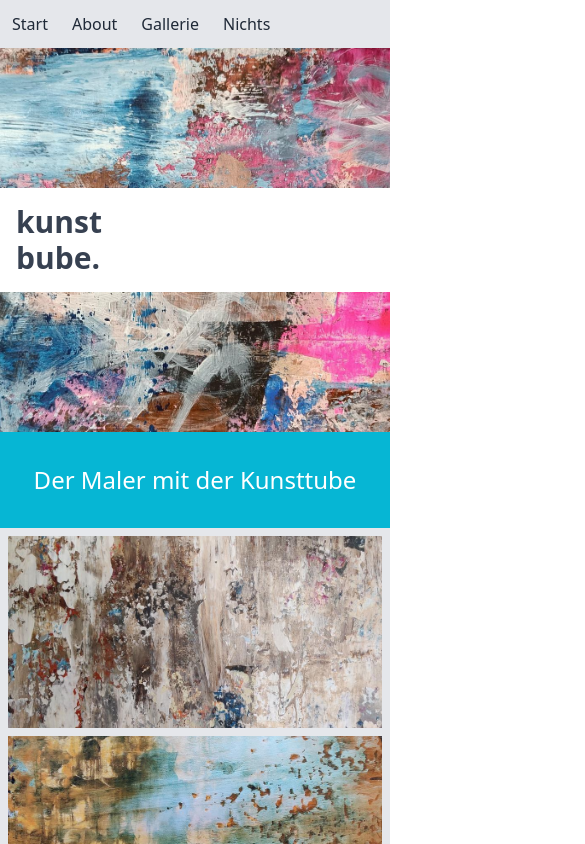
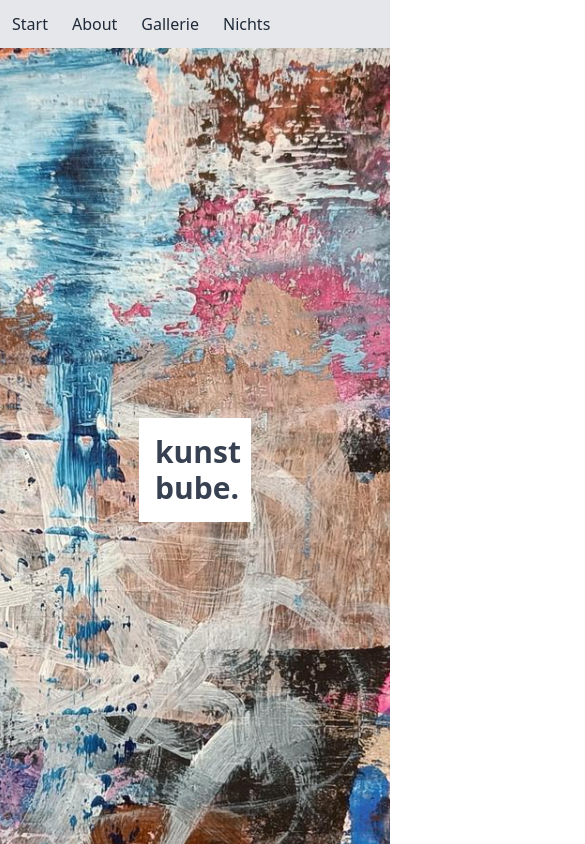
Before and after one commit to p3t3r67x0/kunstbube_website, a Nuxt app: page / in a window 390 px wide. Shown: the top 844 px of the page, 585 px wide, since content can reach past the window. Built offline with nearby package versions, Linux system fonts and the light colour scheme.

Commit message:
added some responsive classes to view

```diff
--- a/layouts/default.vue
+++ b/layouts/default.vue
@@ -20,9 +20,9 @@
   </nav>
 
   <div class="relative">
-    <img src="/images/background-kunstbube.jpg" class="min-h-96 object-cover w-full" alt="kunstbube" fetchpriority="high">
+    <img src="/images/background-kunstbube.jpg" class="h-screen object-cover w-full" alt="kunstbube" fetchpriority="high">
     <div class="absolute top-1/2 left-1/2">
-      <div class="bg-white -translate-x-1/2 -translate-y-1/2 w-screen sm:w-48 md:w-80">
+      <div class="bg-white -translate-x-1/2 -translate-y-1/2 w-28 sm:w-48 md:w-80">
         <h1 class="bg-white text-3xl sm:text-6xl md:text-8xl font-bold p-4 sm:p-6 md:p-8">
           kunst<br>
           bube.
```
